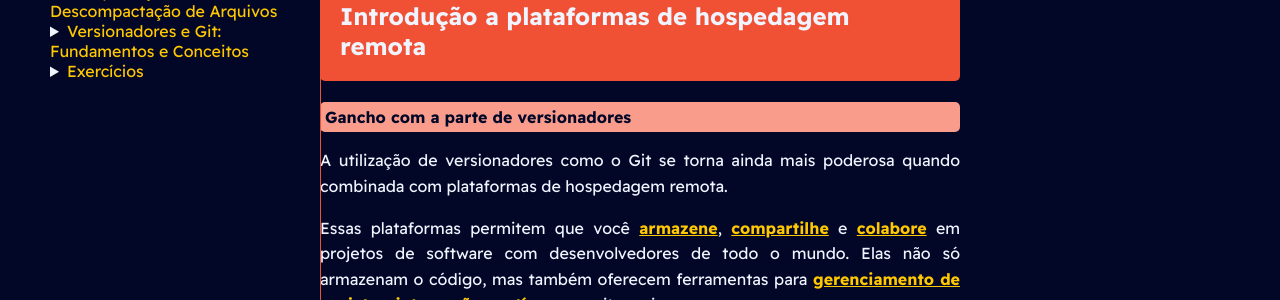
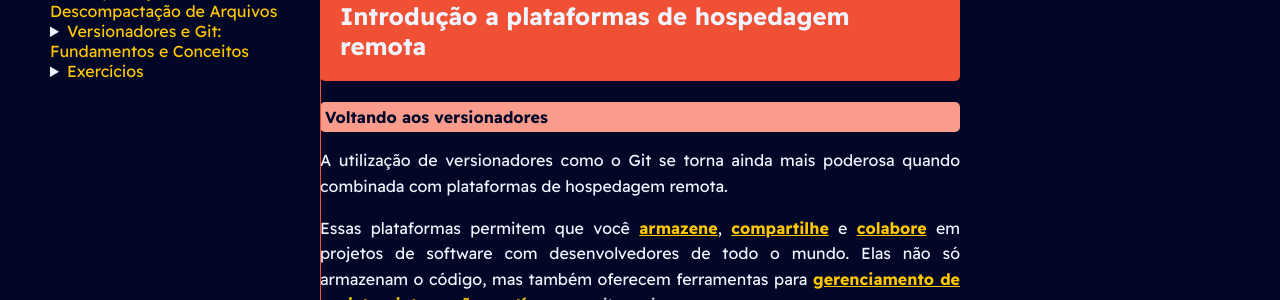
Before and after one commit to PETCC-UFRN/minicurso-linux-git, a Jekyll site: the page built from terceiroDia.md, in a window 1280 px wide and 900 px high, scrolled down 17772 px. Shown: the part 153-453 px from the top of the window. Built offline with Jekyll 4.4.1, drawn with Linux system fonts in a browser that asks for light colours.

Commit message:
ajustando títulos

```diff
--- a/terceiroDia.md
+++ b/terceiroDia.md
@@ -571,7 +571,7 @@ O Git, em geral, apenas **adiciona** informações. É <span class="destaque">di
 ## Hospedagem Remota e Conexões SSH
 
 ### Introdução a plataformas de hospedagem remota
-#### Gancho com a parte de versionadores
+#### Voltando aos versionadores
 A utilização de versionadores como o Git se torna ainda mais poderosa quando combinada com plataformas de hospedagem remota.
 
 Essas plataformas permitem que você <span class="destaque">armazene</span>, <span class="destaque">compartilhe</span> e <span class="destaque">colabore</span> em projetos de software com desenvolvedores de todo o mundo. Elas não só armazenam o código, mas também oferecem ferramentas para <span class="destaque">gerenciamento de projetos</span>, <span class="destaque">integração contínua</span>, e muito mais.
```
